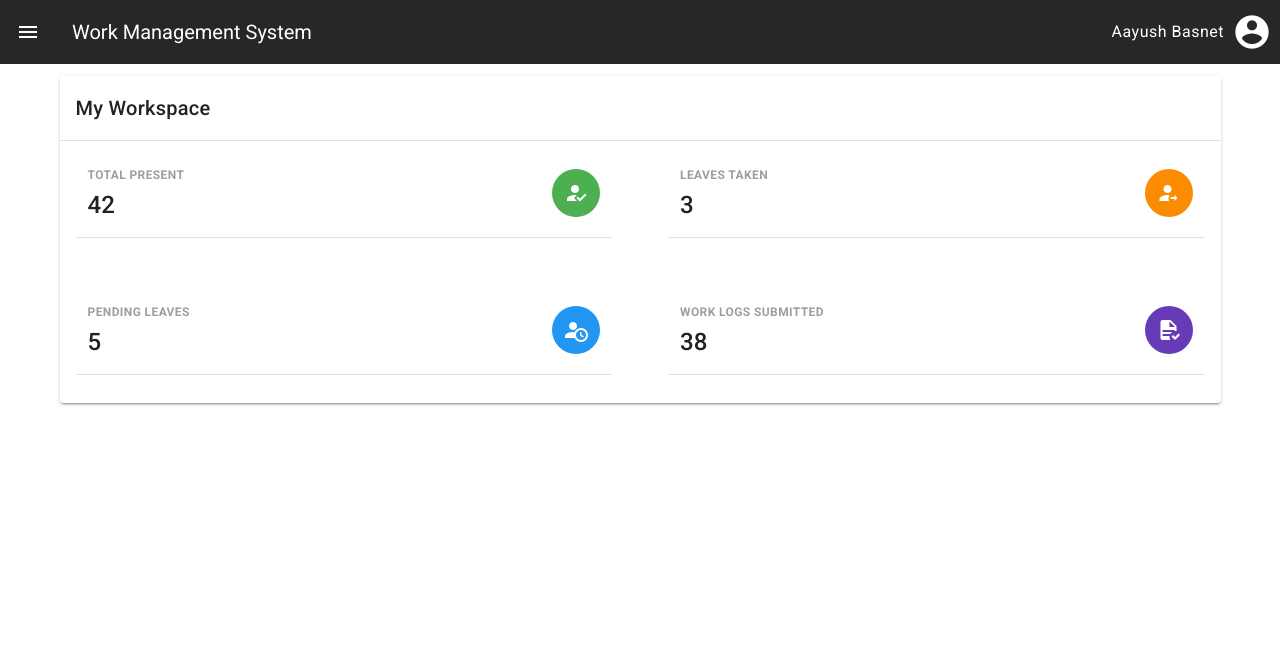
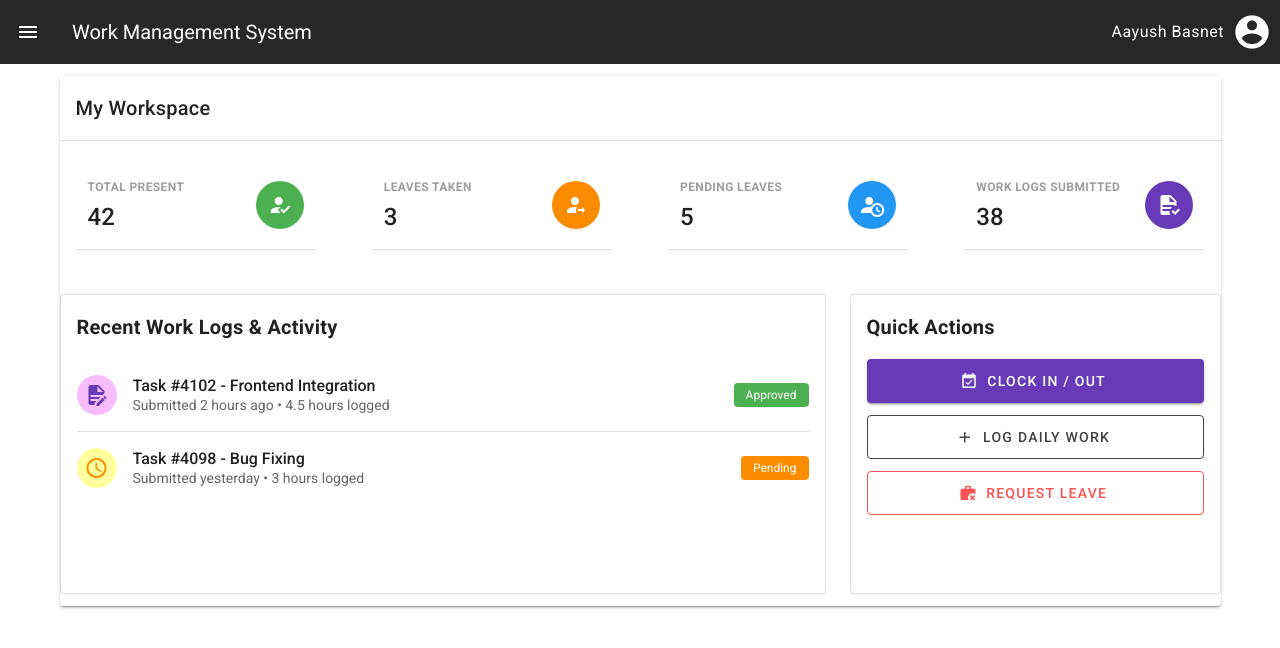
Before and after one commit to aayush11223/work_management_system, a Vue app: page /dashboard in a window 1280 px wide. Shown: the top 648 px of the page. Built offline with nearby package versions, Linux system fonts and the light colour scheme.

Commit message:
dashboard changes

```diff
--- a/src/views/DashboardView.vue
+++ b/src/views/DashboardView.vue
@@ -1,13 +1,15 @@
 <template>
   <div>
     <PageHeader :title="title" />
-    <v-row>
+
+    <!-- Top KPI Ribbon: Adjusted column widths to fit horizontally on desktop -->
+    <v-row class="mt-2">
       <v-col
         v-for="(stat, index) in stats"
         :key="index"
         cols="12"
         sm="6"
-        class="mt-2"
+        md="3"
       >
         <StatCard
           :icon="stat.icon"
@@ -15,6 +17,87 @@
           :value="stat.value"
           :color="stat.color"
         />
+      </v-col>
+    </v-row>
+
+    <!-- New Dashboard-Specific Operational Section -->
+    <v-row class="mt-4">
+      <!-- Main Activity / Tracking Column -->
+      <v-col cols="12" md="8">
+        <v-card outlined class="pa-4" min-height="300">
+          <v-card-title class="text-h6 font-weight-bold pa-0 mb-4">
+            Recent Work Logs & Activity
+          </v-card-title>
+
+          <v-list two-line class="pa-0">
+            <v-list-item class="px-0">
+              <v-list-item-avatar color="primary lighten-5">
+                <v-icon color="primary">mdi-file-document-edit</v-icon>
+              </v-list-item-avatar>
+              <v-list-item-content>
+                <v-list-item-title class="font-weight-medium"
+                  >Task #4102 - Frontend Integration</v-list-item-title
+                >
+                <v-list-item-subtitle
+                  >Submitted 2 hours ago • 4.5 hours
+                  logged</v-list-item-subtitle
+                >
+              </v-list-item-content>
+              <v-list-item-action>
+                <v-chip small color="success" label>Approved</v-chip>
+              </v-list-item-action>
+            </v-list-item>
+            <v-divider></v-divider>
+
+            <v-list-item class="px-0">
+              <v-list-item-avatar color="warning lighten-5">
+                <v-icon color="warning">mdi-clock-outline</v-icon>
+              </v-list-item-avatar>
+              <v-list-item-content>
+                <v-list-item-title class="font-weight-medium"
+                  >Task #4098 - Bug Fixing</v-list-item-title
+                >
+                <v-list-item-subtitle
+                  >Submitted yesterday • 3 hours logged</v-list-item-subtitle
+                >
+              </v-list-item-content>
+              <v-list-item-action>
+                <v-chip small color="warning" label>Pending</v-chip>
+              </v-list-item-action>
+            </v-list-item>
+          </v-list>
+        </v-card>
+      </v-col>
+
+      <!-- Sidebar Quick Actions / Context Column -->
+      <v-col cols="12" md="4">
+        <v-card outlined class="pa-4" min-height="300">
+          <v-card-title class="text-h6 font-weight-bold pa-0 mb-4">
+            Quick Actions
+          </v-card-title>
+
+          <v-btn block color="primary" class="mb-3" to="/attendance" large>
+            <v-icon left>mdi-calendar-check</v-icon>
+            Clock In / Out
+          </v-btn>
+
+          <v-btn
+            block
+            color="secondary"
+            class="mb-3"
+            to="/worklog"
+            large
+            outlined
+          >
+            <v-icon left>mdi-plus</v-icon>
+            Log Daily Work
+          </v-btn>
+
+          <v-btn block color="error" to="/leave" large outlined>
+            <v-icon left>mdi-briefcase-remove</v-icon>
+            Request Leave
+          </v-btn>
+        </v-card>
       </v-col>
     </v-row>
   </div>
@@ -34,7 +117,7 @@ export default {
 
   computed: {
     isAdmin() {
-      return this.$route.name === "admin-dashboard"; // matches name in router.js
+      return this.$route.name === "admin-dashboard";
     },
 
     title() {
--- a/src/views/employee/MonthlySummaryView.vue
+++ b/src/views/employee/MonthlySummaryView.vue
@@ -67,12 +67,6 @@ export default {
           icon: "mdi-account-clock",
           color: "info",
         },
-        {
-          label: "Total Units",
-          value: 145,
-          icon: "mdi-file-document-check",
-          color: "primary",
-        },
       ],
 
       summary: {
```
